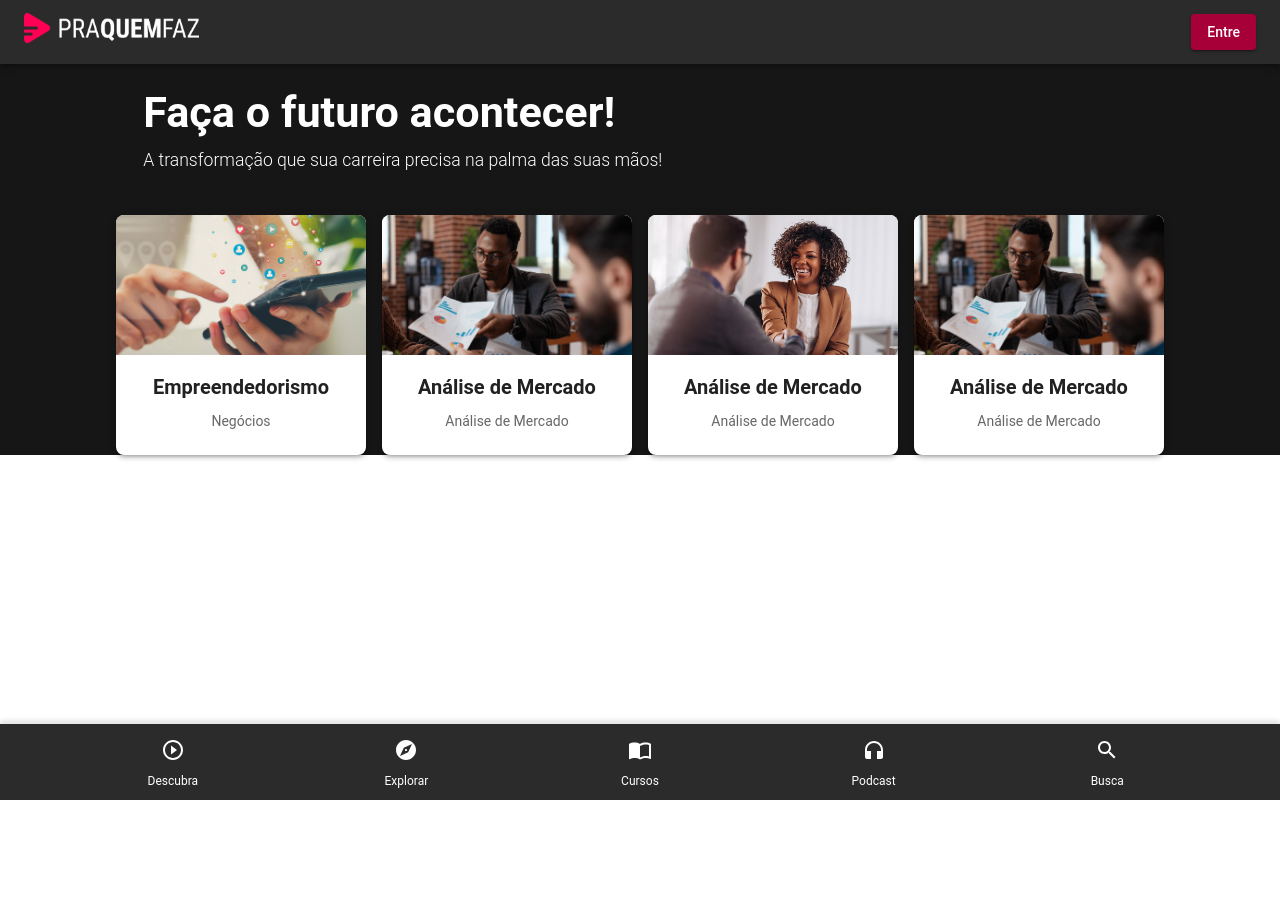
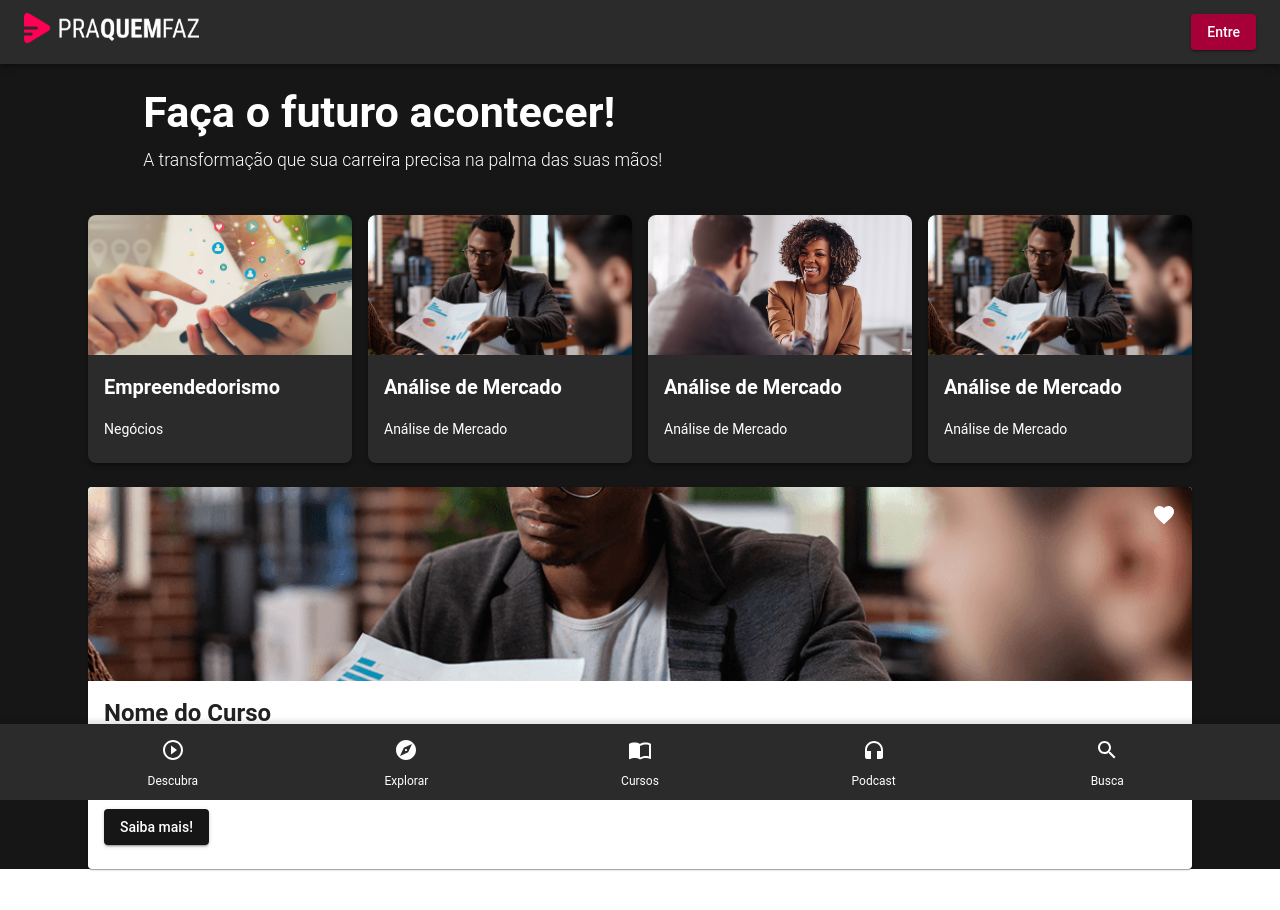
Before and after one commit to projects-athena/pqf2.0, a Next.js app: page / in a window 1280 px wide. Shown: the top 910 px of the page. Before the commit the page ends 800 px from the top, so only its background shows below. Built offline with nearby package versions, Linux system fonts and the light colour scheme.

Commit message:
Cria Curso Indicacao (#9)

```diff
--- a/src/app/components/CarroselDestaque/style.css
+++ /dev/null
@@ -1,86 +0,0 @@
-.embla {
-    max-width: 48rem;
-    margin: auto;
-    --slide-height: 19rem;
-    --slide-spacing: 1rem;
-    --slide-size: 75%;
-  }
-  .embla__viewport {
-    overflow: hidden;
-  }
-  .embla__container {
-    backface-visibility: hidden;
-    display: flex;
-    touch-action: pan-y pinch-zoom;
-    margin-left: calc(var(--slide-spacing) * -1);
-}
-
-  .embla__slide {
-    background-color: white;
-    flex: 0 0 var(--slide-size);
-    min-width: 0;
-    padding-left: var(--slide-spacing);
-    border: 1px solid #ccc;
-    border-radius: 8px;
-    box-shadow: 0 2px 4px rgba(0, 0, 0, 0.1);
-    margin: 0 calc(var(--slide-spacing) / 2);
-}
-  .embla__slide__number {
-    color: black;
-    box-shadow: inset 0 0 0 0.2rem var(--detail-medium-contrast);
-    border-radius: 1.8rem;
-    font-size: 4rem;
-    font-weight: 600;
-    display: flex;
-    align-items: center;
-    justify-content: center;
-    height: var(--slide-height);
-    user-select: none;
-  }
-  .embla__controls {
-    display: grid;
-    grid-template-columns: auto 1fr;
-    justify-content: space-between;
-    gap: 1.2rem;
-    margin-top: 1.8rem;
-  }
-  .embla__dots {
-    display: flex;
-    flex-wrap: wrap;
-    justify-content: flex-end;
-    align-items: center;
-    margin-right: calc((2.6rem - 1.4rem) / 2 * -1);
-  }
-  .embla__dot {
-    -webkit-tap-highlight-color: rgba(var(--text-high-contrast-rgb-value), 0.5);
-    -webkit-appearance: none;
-    appearance: none;
-    background-color: transparent;
-    touch-action: manipulation;
-    display: inline-flex;
-    text-decoration: none;
-    cursor: pointer;
-    border: 0;
-    padding: 0;
-    margin: 0;
-    width: 2.6rem;
-    height: 2.6rem;
-    display: flex;
-    align-items: center;
-    justify-content: center;
-    border-radius: 50%;
-  }
-  .embla__dot:after {
-    box-shadow: inset 0 0 0 0.2rem var(--detail-medium-contrast);
-    width: 1.4rem;
-    height: 1.4rem;
-    border-radius: 50%;
-    display: flex;
-    align-items: center;
-    content: '';
-    background-color:rgb(95, 90, 90);
-  }
-  .embla__dot--selected:after {
-    box-shadow: inset 0 0 0 0.2rem var(--text-body);
-    background-color: white;
-  }
--- a/src/app/components/CursoDestaque/cursoDestaque.tsx
+++ b/src/app/components/CursoDestaque/cursoDestaque.tsx
@@ -1,4 +1,5 @@
-import { Box, Typography, Card, CardMedia, CardContent } from '@mui/material';
+import { Button, Typography, Card, CardMedia, CardContent, CardActions } from '@mui/material';
+import Link from '@mui/material/Link';
 
 interface CursoDestaqueProps {
   image: string;
@@ -10,10 +11,14 @@ const CursoDestaque: React.FC<CursoDestaqueProps> = ({ image, title, subtitle })
   return (
     <Card
       sx={{
-        width: 250,
+        width: '100%',
+        maxWidth: 280,
         borderRadius: '8px',
         boxShadow: 3,
-        overflow: 'hidden'
+        overflow: 'hidden',
+        textAlign: 'left',
+        backgroundColor: 'secondary.main',
+        color: 'secondary.contrastText',
       }}
     >
       <CardMedia
@@ -22,16 +27,28 @@ const CursoDestaque: React.FC<CursoDestaqueProps> = ({ image, title, subtitle })
         image={image}
         alt={title}
       />
-      <CardContent>
+      <CardContent
+        sx={{
+          display: 'flex',
+          flexDirection: 'column',
+          gap: 1,
+          overflowWrap: 'break-word',
+        }}
+      >
         <Typography
           variant="h6"
-          sx={{ fontWeight: 'bold', marginBottom: 1 }}
+          sx={{
+            fontWeight: 'bold',
+            marginBottom: 1,
+            overflowWrap: 'break-word',
+          }}
         >
           {title}
         </Typography>
         <Typography
           variant="body2"
-          color="text.secondary"
+          color= 'secondary.contrastText'
+          sx={{ overflowWrap: 'break-word' }}
         >
           {subtitle}
         </Typography>
--- /dev/null
+++ b/src/app/components/CursoIndicacao/cursoIndicacao.tsx
@@ -0,0 +1,47 @@
+import * as React from 'react';
+import Card from '@mui/material/Card';
+import CardHeader from '@mui/material/CardHeader';
+import CardMedia from '@mui/material/CardMedia';
+import CardContent from '@mui/material/CardContent';
+import CardActions from '@mui/material/CardActions';
+import Avatar from '@mui/material/Avatar';
+import IconButton, { IconButtonProps } from '@mui/material/IconButton';
+import Typography from '@mui/material/Typography';
+import { red } from '@mui/material/colors';
+import FavoriteIcon from '@mui/icons-material/Favorite';
+import ShareIcon from '@mui/icons-material/Share';
+import MoreVertIcon from '@mui/icons-material/MoreVert';
+import { Button } from '@mui/material';
+
+
+export default function CursoIndicacao() {
+
+  return (
+    <Card sx={{ maxWidth: '100%', position: 'relative' }}>
+        <CardMedia
+            component="img"
+            height="194"
+            image="/images/bg/Analise-de-mercado.png"
+            alt="AnALISE"
+        />
+        <IconButton sx={{position: 'absolute', top: 8, right: 8, borderRadius: 5}}>
+            <FavoriteIcon sx={{color: 'secondary.contrastText'}}/>
+        </IconButton>
+
+        <CardContent>
+            <Typography variant="h5" component="div" sx={{ fontWeight: 'bold', mb: 1 }}>
+            Nome do Curso
+            </Typography>
+            <Typography variant="subtitle1" color="text.secondary" sx={{ mb: 1 }}>
+            Nome do Instrutor
+            </Typography>
+            <Typography variant="body2" color="text.secondary" sx={{ mb: 2 }}>
+            Pequena descrição do curso. Uma breve descrição que resuma o que será abordado no curso e o que os alunos podem esperar aprender.
+            </Typography>
+            <Button variant="contained" color="primary">
+            Saiba mais!
+            </Button>
+      </CardContent>
+    </Card>
+  );
+}
--- a/src/app/components/Footer/footer.tsx
+++ b/src/app/components/Footer/footer.tsx
@@ -50,7 +50,7 @@ const Footer = () => {
           <Grid item xs={2.4}>
             <Grid container direction="column" alignItems="center">
               <Grid item>
-                <Button color="primary" fullWidth>
+                <Button href={"/novos-cursos"} color="primary" fullWidth>
                   <ImportContactsIcon sx={{ color: 'white' }} />
                 </Button>
               </Grid>
--- a/src/app/components/FormCadastro/FormCadastro.tsx
+++ b/src/app/components/FormCadastro/FormCadastro.tsx
@@ -159,7 +159,7 @@ const FormCadastro: React.FC = () =>
             </Button>
             <Grid container justifyContent="center">
               <Grid item>
-                <Link href="#" variant="inherit">
+                <Link href={"/Login"} variant="inherit">
                   Já possui uma conta? Entre aqui!
                 </Link>
               </Grid>
--- a/src/app/components/FormLogin/FormLogin.tsx
+++ b/src/app/components/FormLogin/FormLogin.tsx
@@ -104,7 +104,7 @@ const FormLogin: React.FC = () => {
                 </Link>
               </Grid>
               <Grid item>
-                <Link href="#" variant="body2">
+                <Link href={"/Cadastro"} variant="body2">
                   {"Não possuo uma conta"}
                 </Link>
               </Grid>
--- a/src/app/components/Header/header.tsx
+++ b/src/app/components/Header/header.tsx
@@ -1,6 +1,6 @@
 import React from 'react';
 import { AppBar, Toolbar, Typography, Button, Box } from '@mui/material';
-import Link from "next/link";
+import Link from '@mui/material/Link';
 import Image from "next/image";
 import { useLayout } from '../../context/LayoutContext';
 
@@ -35,7 +35,7 @@ const Header = () => {
             </Link>
           </Typography>
         </Box>
-        <Button variant='contained' color='tertiary'>Entre</Button>
+        <Button href={"/Cadastro"} variant='contained' color='tertiary'>Entre</Button>
       </Toolbar>
     </AppBar>
   );
--- a/src/app/content/content.json
+++ b/src/app/content/content.json
@@ -2,6 +2,28 @@
     "pageTitle": "",
     "header": {
         "title": ""
+    },
+    "categoriasCurso": {
+      "categoriasTitle": "Ache o seu curso ideal!",
+      "categorias": [{
+        "nomeCategoria": "Marketing"
+      },
+      {
+         "nomeCategoria": "Dança"
+      },
+      {
+         "nomeCategoria": "Gatronomia"
+      },
+      {
+         "nomeCategoria": "Tecnologia"
+      },
+      {
+         "nomeCategoria": "Saúde"
+      },
+      {
+         "nomeCategoria": "Mecânica"
+      }
+    ]
     },
     "novosCursos": {
         "maintitle": "Novos Cursos Disponíveis",
@@ -49,7 +71,7 @@
         ]
       },
     "cursosDestaque": {
-        "maintitle": "Cursos em Destaque",
+        "cursosDestaqueTitle": "Cursos em Destaque",
         "courses": [
           {
             "title": "Empreendedorismo",
--- a/src/app/page.tsx
+++ b/src/app/page.tsx
@@ -6,17 +6,17 @@ import { Box, Typography } from '@mui/material';
 import Grid from '@mui/material/Grid';
 import Container from '@mui/material/Container';
 import CursoDestaque from './components/CursoDestaque/cursoDestaque';
+import CursoIndicacao from './components/CursoIndicacao/cursoIndicacao';
 import content from './content/content.json';
 
-//import './components/CarroselDestaque/style.css';
-//import EmblaCarousel from './components/CarroselDestaque/EmblaCarousel'
-//import { EmblaOptionsType } from 'embla-carousel';
 
-/*const OPTIONS: EmblaOptionsType = { loop: true }
-const SLIDE_COUNT = 5
-const SLIDES = Array.from(Array(SLIDE_COUNT).keys())*/
+const { cursosDestaqueTitle, courses } = content.cursosDestaque;
 
-const { maintitle, courses } = content.cursosDestaque;
+const cursos = [
+  <CursoDestaque key={1} image='' title="Curso 1" subtitle="Descrição do Curso 1" />,
+  <CursoDestaque key={2} image='' title="Curso 2" subtitle="Descrição do Curso 2" />,
+  <CursoDestaque key={3} image='' title="Curso 3" subtitle="Descrição do Curso 3" />
+];
 
 export default function Home() {
   return (
@@ -57,14 +57,31 @@ export default function Home() {
           </Typography>
       </Box>
 
-      <Grid container spacing={2} sx={{ justifyContent: 'center' ,  marginBottom: 10}}>
+      <Grid
+        container
+        spacing={2}
+        sx={{justifyContent: 'center', marginBottom: 3}}
+      >
         {courses.map((course) => (
-          <Grid item key={course.title} sx={{ textAlign: 'center' }}>
+          <Grid
+            item
+            key={course.title}
+            xs={6}
+            md={3}
+            sx={{
+              display: 'flex',
+              justifyContent: 'center',
+            }}
+          >
             <CursoDestaque image={course.image} title={course.title} subtitle={course.subtitle} />
           </Grid>
         ))}
       </Grid>
 
+      <Box sx={{marginBottom: 10}}>
+        <CursoIndicacao></CursoIndicacao>
+      </Box>
+
     </Container>
   );
 }
```
Also changed, not shown: src/app/components/CarroselDestaque/EmblaCarousel.tsx (deleted, +0 -62 lines), src/app/components/CarroselDestaque/EmblaCarouselDotButton.tsx (deleted, +0 -64 lines).
